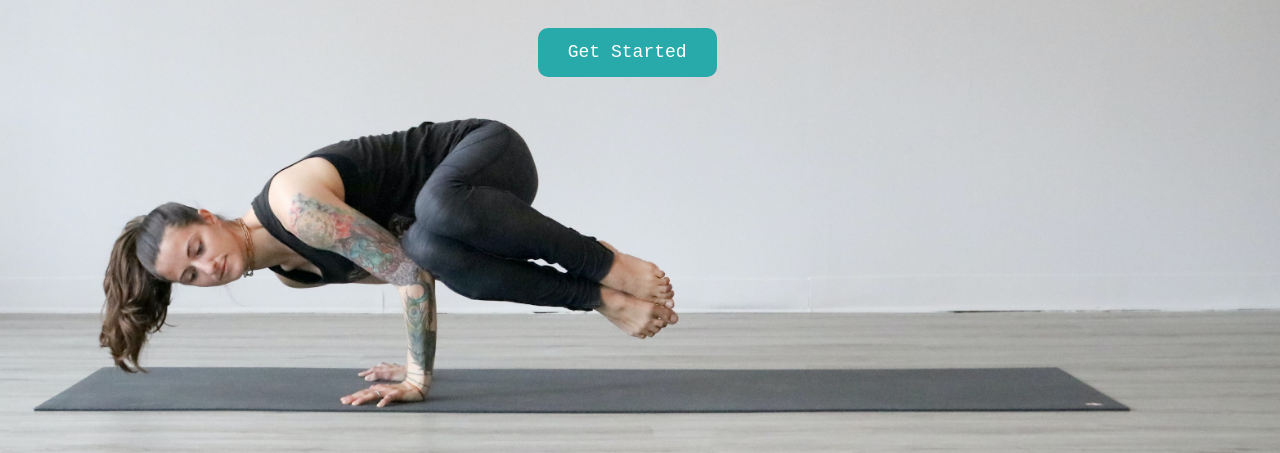
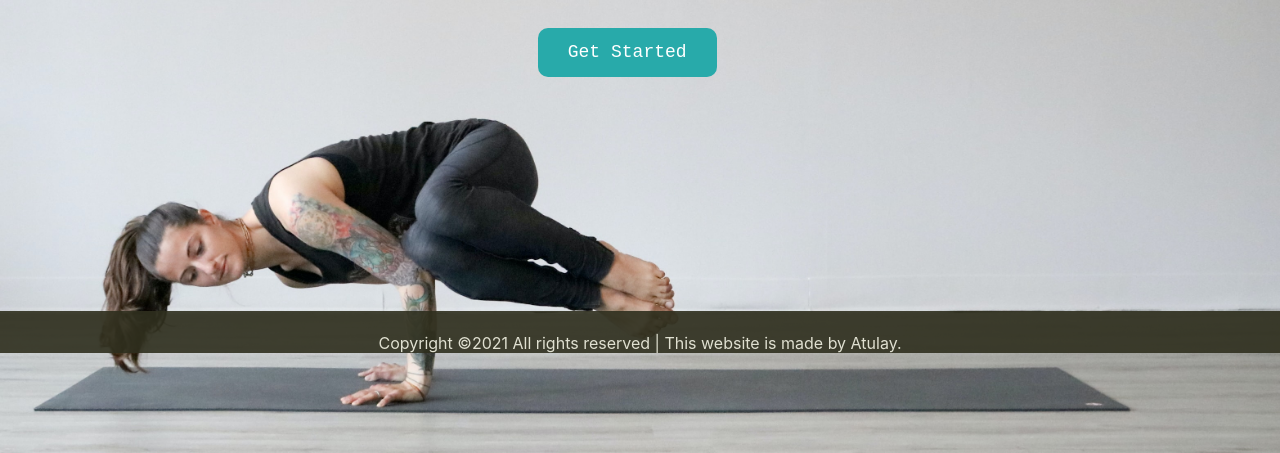
Before and after one commit to Atulay/Atulay.github.io, a plain HTML site: page index.html in a window 1280 px wide. Shown: the part 347-800 px from the top of the page. Drawn offline with nearby package versions, Linux system fonts and the light colour scheme.

Commit message:
added a css file

```diff
--- a/index.html
+++ b/index.html
@@ -5,6 +5,7 @@
     <link rel="stylesheet" href="index_design.css" />
     <link rel="stylesheet" href="button_style.css" />
 	<link rel="stylesheet" href="index_content.css" />
+	<link rel="stylesheet" href="p-a-bottom.css" />
 
 	<!-- Bootstrap CSS -->
 <link rel='stylesheet' href='https://cdnjs.cloudflare.com/ajax/libs/twitter-bootstrap/4.1.2/css/bootstrap.min.css'>
```
